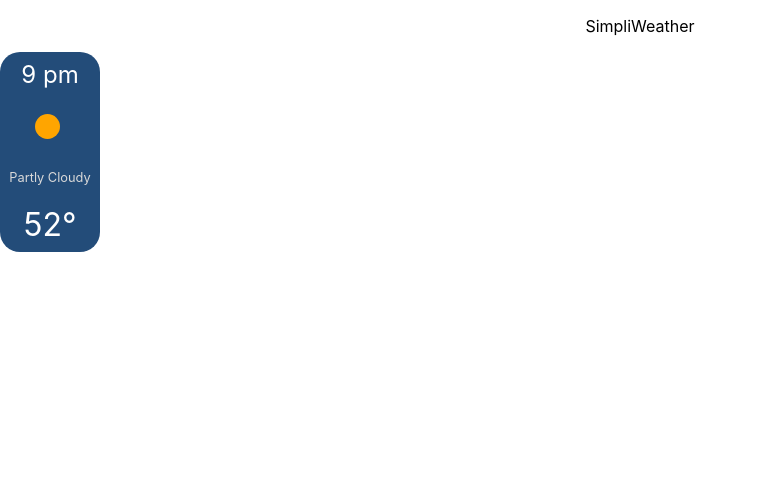
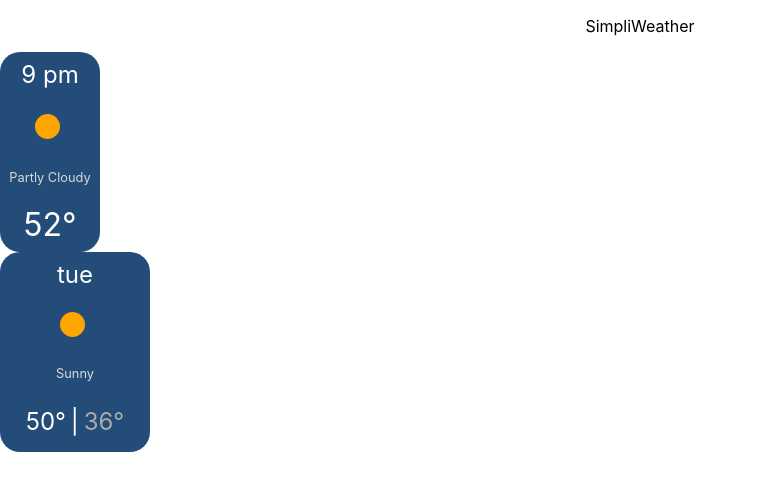
Before and after one commit to rashbalash/SimpliWeather-Web, a React (Create React App) app in the folder simpliweather/: page / in a window 1280 px wide. Shown: the top 490 px of the page, without its empty margins (0-758 px from the left). Built offline with nearby package versions, Linux system fonts and the light colour scheme.

Commit message:
Added the initial design for weather cards for daily weather

```diff
--- a/simpliweather/src/App.js
+++ b/simpliweather/src/App.js
@@ -1,5 +1,6 @@
 import './App.css';
 import HourlyWeatherCard from './web/dashboard/components/hourlyWeatherCard';
+import DailyWeatherCard from './web/dashboard/components/dailyWeatherCard';
 
 function App() {
   return (
@@ -7,6 +8,8 @@ function App() {
       <header className="main-header">
         <p>SimpliWeather</p>
         <HourlyWeatherCard condition={"partly cloudy"} hour={"9 pm"} temperature={"52"} />
+        <break />
+        <DailyWeatherCard condition={"sunny"} dayOfWeek={"tue"} tempHigh={"50"} tempLow={"36"} />
       </header>
     </div>
   );
--- /dev/null
+++ b/simpliweather/src/web/dashboard/components/css/dailyWeatherCard.css
@@ -0,0 +1,63 @@
+.daily-weather-card {
+    display: flex;
+    flex-direction: column;
+    align-items: center;
+    justify-content: space-between;
+    background-color: #234C79;
+    border-radius: 20px;
+    width: 150px;
+    height: 200px;
+    color: white;
+}
+
+.daily-weather-day {
+    font-size: 1.5rem;
+    text-transform: lowercase;
+    margin: .5rem 0;
+}
+
+.daily-weather-condition {
+    font-size: .8rem;
+    margin: 0 0;
+    text-transform: capitalize;
+    color: #d9d9d9;
+}
+
+.daily-weather-temp-wrapper {
+    display: flex;
+    flex-direction: row;
+    justify-content: space-between;
+    align-items: center;
+    font-size: 1.5rem;
+    margin: .5rem 0;
+
+    .daily-weather-temp-high {
+        margin: .5rem 0;
+    }
+
+    .daily-weather-temp-low {
+        margin: .5rem 0;
+        color: #ababab;
+    }
+
+    .daily-weather-divider {
+        margin: 0 .3rem;
+    }
+}
+
+.daily-weather-icon {
+    position: relative;
+    width: 50px;
+    height: 50px;
+}
+
+/* TODO: Delete this after replacing with SVGs */
+.sun-cloud .sun {
+    width: 25px;
+    height: 25px;
+    background: orange;
+    border-radius: 50%;
+    position: absolute;
+    top: 5px;
+    left: 10px;
+}
--- /dev/null
+++ b/simpliweather/src/web/dashboard/components/dailyWeatherCard.js
@@ -0,0 +1,23 @@
+import './css/dailyWeatherCard.css';
+
+const DailyWeatherCard = ({ dayOfWeek, condition, tempHigh, tempLow }) => {
+  return (
+    <div className="daily-weather-card">
+      <p className="daily-weather-day">{dayOfWeek}</p>
+      <div className="daily-weather-icon">
+        {/* Replace the <div> below with an actual weather icon SVG or image */}
+        <div className="icon sun-cloud">
+          <span className="sun"></span>
+        </div>
+      </div>
+      <p className="daily-weather-condition">{condition}</p>
+      <div className="daily-weather-temp-wrapper">
+        <p className="daily-weather-temp-high">{tempHigh}°</p>
+        <span className="daily-weather-divider">|</span>
+        <p className="daily-weather-temp-low">{tempLow}°</p>
+      </div>
+    </div>
+  );
+};
+
+export default DailyWeatherCard;
```
